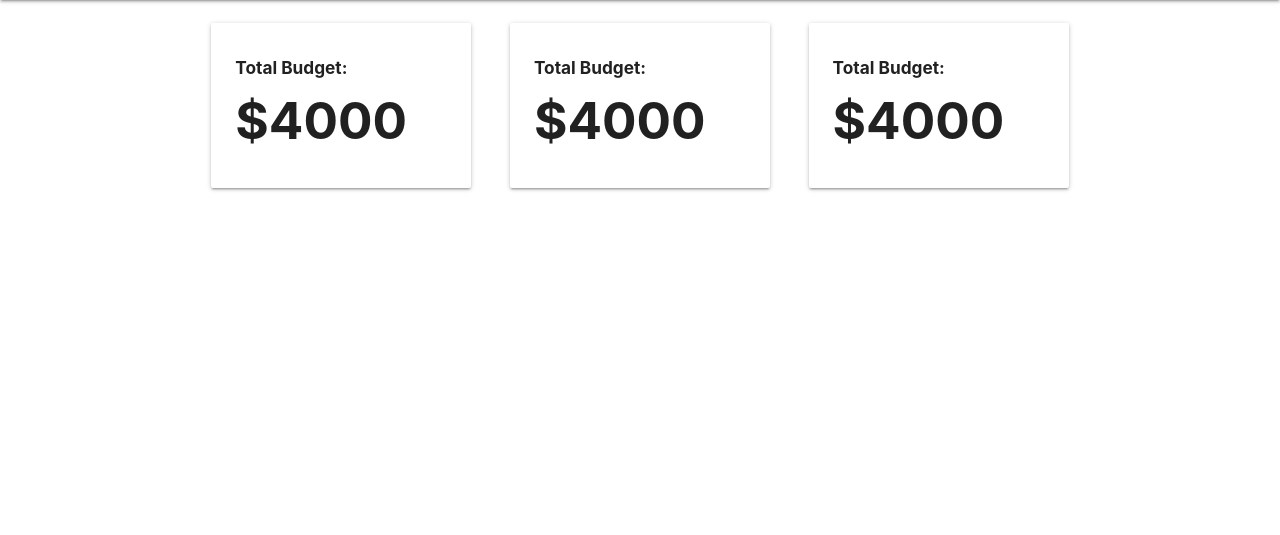
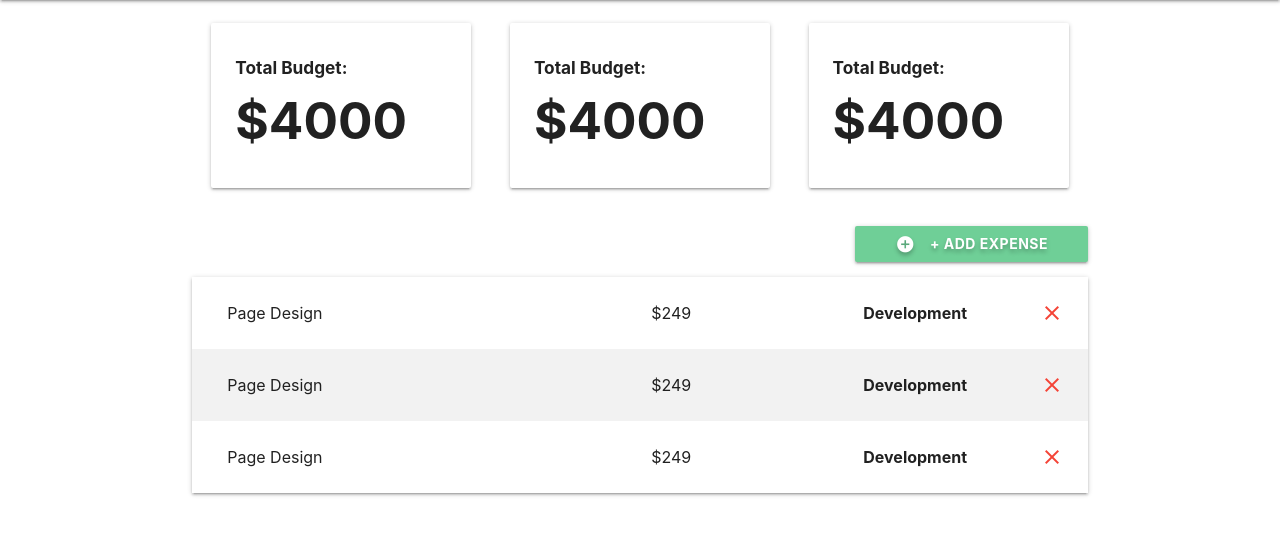
Before and after one commit to Haloegen/code-institute-project, a Django app: page /1 in a window 1280 px wide. Shown: the part 64-599 px from the top of the page. Run offline with Django 4.2, Linux system fonts and the light colour scheme.

Commit message:
add finished boilerplate
finish the mockup of the project details page

```diff
--- a/budget/templates/budget/project-detail.html
+++ b/budget/templates/budget/project-detail.html
@@ -26,6 +26,68 @@
 
         </div>
     </section>
+
+    <section class="section section-expenses">
+        <div class="row">
+            <button class="btn waves-effect right"> <i class="material-icons white-text left">add_circle</i> + Add expense</button>
+        </div>
+
+        <ul class="z-depth-1">
+            <li><div class="card-panel z-depth-0 expense">
+                <div class="row">
+                    <div class="col l6">
+                        <span class="title">Page Design</span>
+                    </div>
+
+                    <div class="col l3">
+                        <span class="title">$249</span>
+                    </div>
+
+                    <div class="col l1">
+                        <span class="title bold">Development</span>
+                    </div>
+
+                    <a href=""><i class="material-icons red-text right">close</i></a>
+                </div>
+            </div></li>
+
+            <li><div class="card-panel z-depth-0 expense">
+                <div class="row">
+                    <div class="col l6">
+                        <span class="title">Page Design</span>
+                    </div>
+
+                    <div class="col l3">
+                        <span class="title">$249</span>
+                    </div>
+
+                    <div class="col l1">
+                        <span class="title bold">Development</span>
+                    </div>
+
+                    <a href=""><i class="material-icons red-text right">close</i></a>
+                </div>
+            </div></li>
+
+            <li><div class="card-panel z-depth-0 expense">
+                <div class="row">
+                    <div class="col l6">
+                        <span class="title">Page Design</span>
+                    </div>
+
+                    <div class="col l3">
+                        <span class="title">$249</span>
+                    </div>
+
+                    <div class="col l1">
+                        <span class="title bold">Development</span>
+                    </div>
+
+                    <a href=""><i class="material-icons red-text right">close</i></a>
+                </div>
+            </div></li>
+        </ul>
+    </section>
 </div>
 
 {% endblock %}
--- a/static/css/style.css
+++ b/static/css/style.css
@@ -1,5 +1,9 @@
 .bold {
     font-weight: bold;
+}
+
+.row {
+    margin: 0!important;
 }
 
 /* project list (no projects) */
@@ -31,3 +35,25 @@
         font-size: calc(16px + 6vw);
     }
 }
+
+/* project detail expenses */
+.section-expenses button {
+    padding: 0px 40px;
+    font-weight: bold;
+    text-shadow: 0px 3px 4px rgba(0, 0, 0, .25);
+    background-color: #6fcf97;
+}
+
+.section-expenses .expense {
+    font-size:16px;
+    border-radius: 0;
+    margin: 0;
+}
+
+.section-expenses .expense .category {
+    font-size: 13px;
+}
+
+.section-expenses li:nth-child(even) .expense {
+    background-color: #f2f2f2;
+}
```
